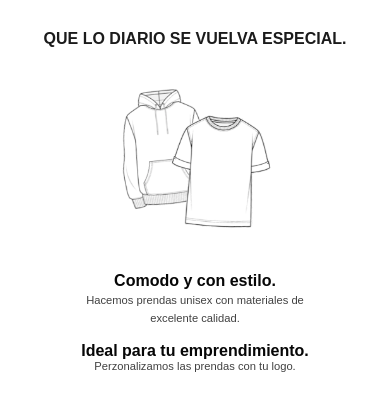
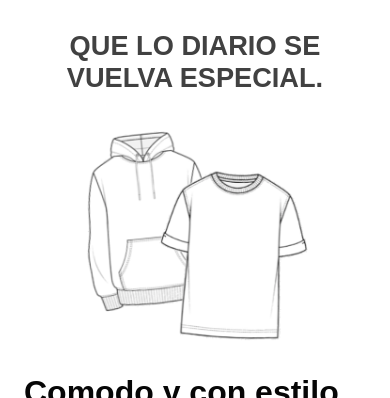
Before and after one commit to juliovargas00/desarrolloweb-coder36430, a plain HTML site: page index.html in a window 390 px wide. Shown: the part 568-966 px from the top of the page. Drawn offline with nearby package versions, Linux system fonts and the light colour scheme.

Commit message:
vamos que se arregla el error

```diff
--- a/css/estilos.css
+++ b/css/estilos.css
@@ -77,26 +77,26 @@
     padding-bottom: 2rem;
 }
 
-.main__text{
-    font-size: 20px;
-    color:black;
-    font-family: Arial, Helvetica, sans-serif;
-    font-weight:bolder;
-    padding: 2rem 2rem;
-}
-
 .main__elemento{
     display: grid;
     grid-template-columns: auto auto;
     grid-template-rows: auto auto;
-    padding: 2rem;
+    padding: 2rem 10rem 2rem 10rem;
     row-gap: 2rem;
     column-gap: 4rem;
 }
 
+.main__elemento--primerparrafo{
+    text-align: left;
+}
+
+.main__elemento--segundoparrafo{
+    text-align: right;
+}
+
 .main__elemento--img{
     margin: 2rem;
-    height: 10rem;
+    height: 15rem;
 }
 
 .main__elemento--descripcion{
@@ -255,7 +255,75 @@
     width: 1.5rem;
 }
 
+
+
 /*MEDIA QUERIES*/
+
+@media screen and (max-width:768px){
+
+/*HEADER*/
+
+.header__nav--elemento {
+    font-size: .8rem;
+}
+
+/*MAIN INDEX*/
+
+.main {
+    height: 550px;
+
+}
+
+.main__img--logo {
+    margin: 1.5rem;
+    height: 6rem;
+}
+
+.main__elemento--encabezado {
+    color:rgb(65, 65, 65);
+}
+
+.main__elemento {
+    display: flex;
+    flex-direction: column;
+    row-gap: 1rem;
+    padding: 1.5rem;
+}
+
+.border {
+    border-bottom: solid 0.5px rgb(182, 182, 182);
+    padding-bottom: 1.5rem;
+}
+
+.der{
+    text-align: center;
+    overflow: hidden;
+    justify-content: center;
+}
+
+.izq{
+    text-align:center;
+    overflow: hidden;
+    justify-content: center;
+}
+
+.main__elemento--img {
+    margin: 0rem;
+}
+
+.main__elemento--bajada{
+    margin-top: 1rem;
+}
+
+/*FOOTER*/
+
+.footer__encabezado {
+    font-size: .7rem;
+    margin: 1rem 0rem .5rem 1rem;
+}
+
+
+}
 
 @media screen and (max-width:425px){
 
@@ -275,9 +343,6 @@
     flex-direction: column;
 }
 
-.header__nav--elemento {
-    font-size: .7rem;
-}
 
 .header__img--bolsa {
     height: 1.5rem;
@@ -296,51 +361,17 @@
 }
 
 .main__elemento--encabezado {
-    font-size: 1rem;
-    padding-top: 2rem;
-    padding-bottom: 1rem;
-}
+    font-size: 1.7rem;
+    padding: 2rem 4rem 0rem 4rem;
 
-.main__elemento {
-    display: flex;
-    flex-direction: column;
-    padding: 0rem 5rem 2rem 5rem;
-    row-gap: 1rem;
-}
-
-.der{
-    text-align: center;
-    overflow: hidden;
-    justify-content: center;
-}
-
-.izq{
-    text-align:center;
-    overflow: hidden;
-    justify-content: center;
-}
-
-.main__elemento--titulo {
-    font-size: 1rem;
-}
-
-.main__elemento--bajada {
-    font-size: .7rem;
 }
 
 .main__elemento--img {
-    margin: 1rem;
+    margin: 0rem;
 }
 
-/*FOOTER*/
-
-.footer__encabezado {
-    font-size: .7rem;
-    margin: 1rem 0rem .5rem 1rem;
-}
-
-.footer__redes--img {
-    width: 1rem;
+.main__elemento--bajada{
+    margin-top: 1rem;
 }
 
 }
--- a/index.html
+++ b/index.html
@@ -50,16 +50,16 @@
             </section>
             <h1 class="main__elemento--encabezado" data-aos="zoom-in">QUE LO DIARIO SE VUELVA ESPECIAL.</h1>
             <section class="main__elemento">
-                <div class="main__elemento--img der center" data-aos="zoom-in">
+                <div class="main__elemento--img der" data-aos="zoom-in">
                     <img class="" src="./img/buzoremera.png" alt="remera">
                 </div>
-                <div class="main__elemento--descripcion izq center" data-aos="fade-right">
-                    <p class="centrado--parrafo"> <strong class="main__elemento--titulo"> Comodo y con estilo.</strong><br><strong class="main__elemento--bajada">Hacemos prendas unisex con materiales de excelente calidad.</strong></p>
+                <div class="main__elemento--descripcion izq" data-aos="fade-right">
+                    <p class="main__elemento--primerparrafo border"> <strong class="main__elemento--titulo"> Comodo y con estilo.</strong><br><strong class="main__elemento--bajada der">Hacemos prendas unisex con materiales de excelente calidad.</strong></p>
                 </div>
-                <div class="main__elemento--descripcion der center" data-aos="fade-right">
-                    <p class="centrado--parrafo"> <strong class="main__elemento--titulo"> Ideal para tu emprendimiento.</strong><br><strong class="main__elemento--bajada der">Perzonalizamos las prendas con tu logo.</strong></p>
+                <div class="main__elemento--descripcion der" data-aos="fade-right">
+                    <p class="main__elemento--segundoparrafo" ><strong class="main__elemento--titulo"> Ideal para tu emprendimiento.</strong><br><strong class="main__elemento--bajada der">Perzonalizamos las prendas con tu logo.</strong></p>
                 </div>
-                <div class="main__elemento--img izq center" data-aos="zoom-in">
+                <div class="main__elemento--img izq" data-aos="zoom-in">
                     <img class="" src="./img/remeralogo.png" alt="remera">
                 </div>
             </section>
```
